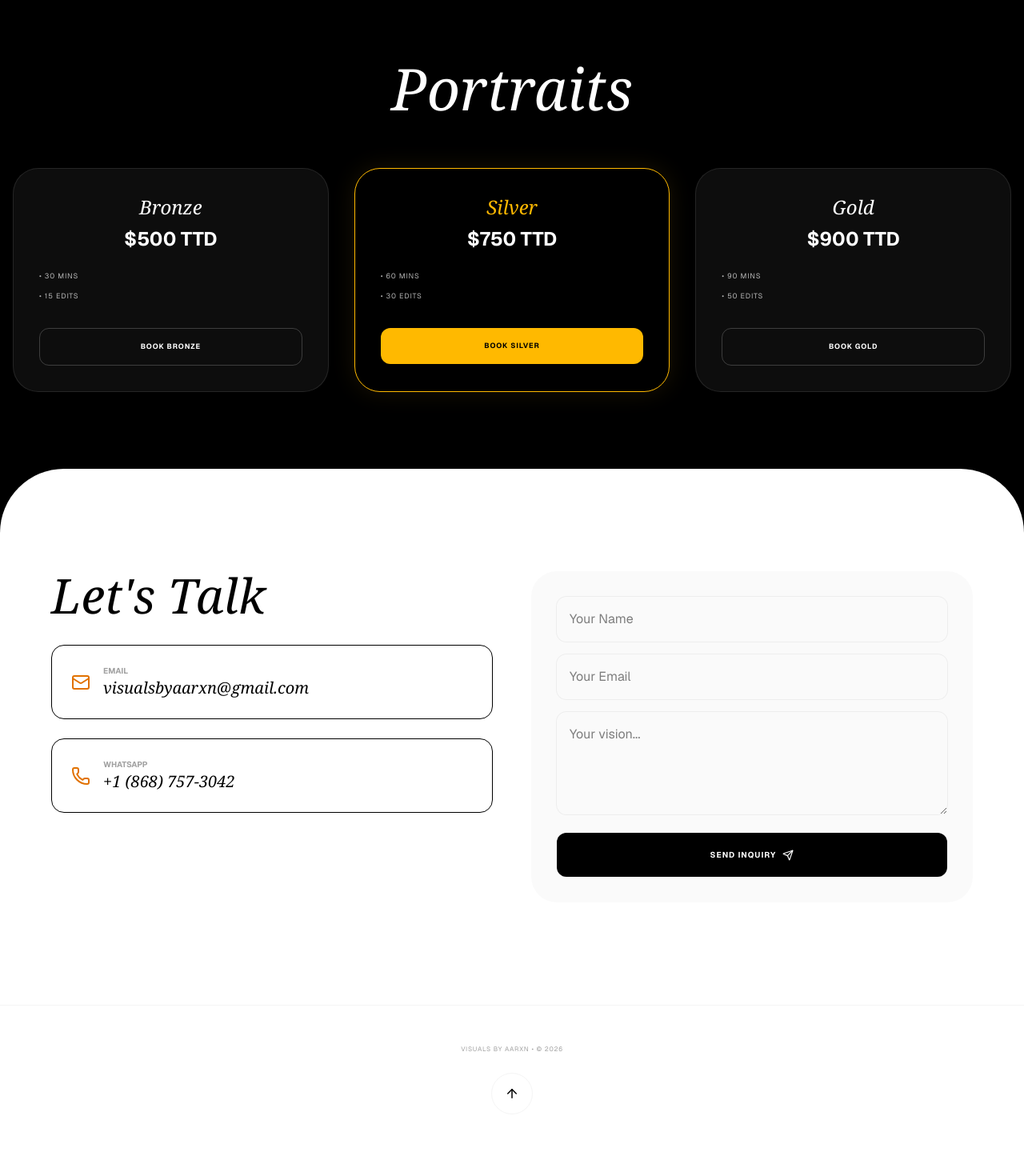
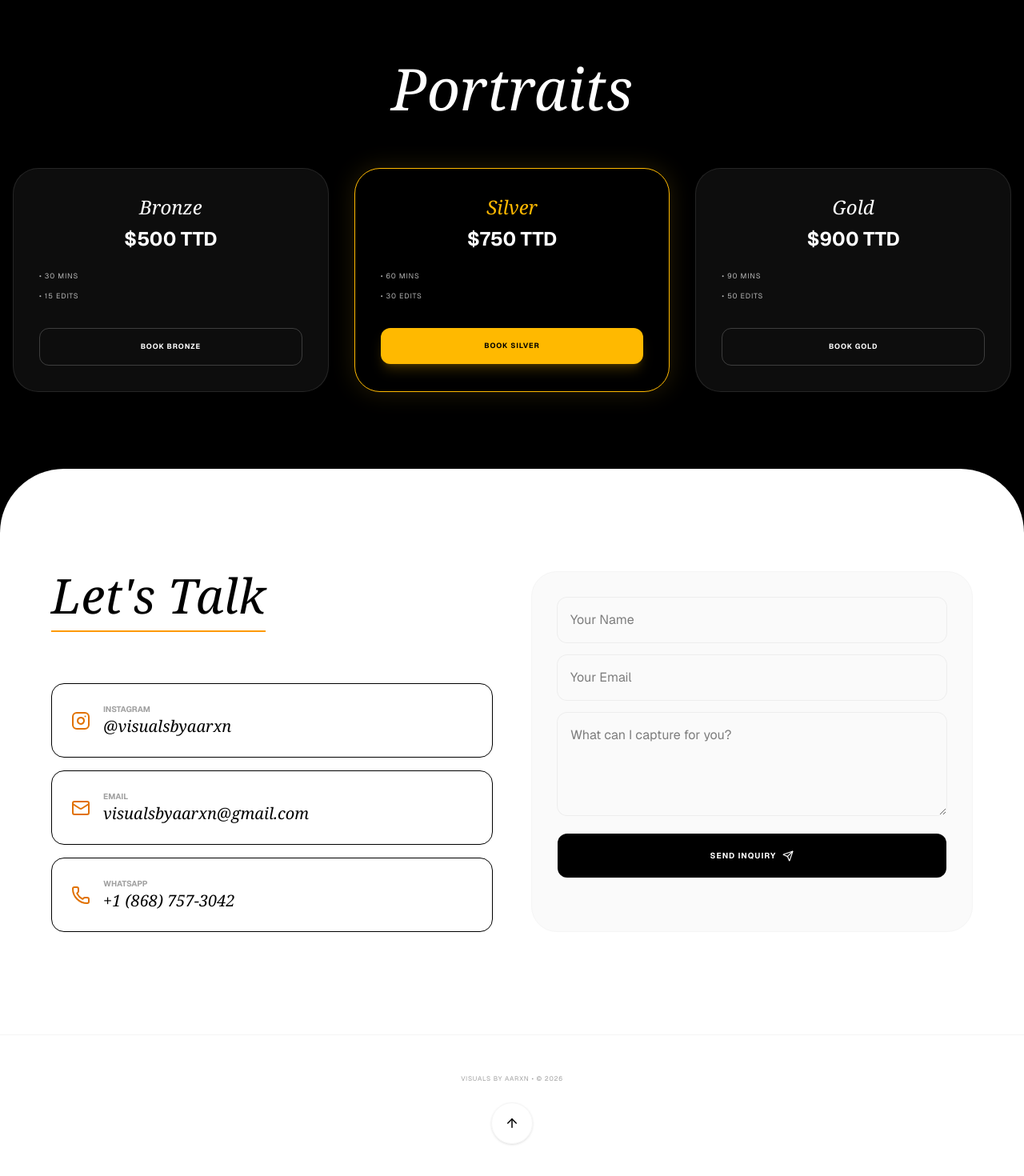
Before and after one commit to visualsbyaarxn-wq/visuals-by-aarxn, a Next.js app: page / in a window 1280 px wide. Shown: the part 3052-4522 px from the top of the page at 80% size. Before the commit the page ends 4493 px from the top, so only its background shows below. Built offline with nearby package versions, Linux system fonts and the light colour scheme.

Commit message:
Final Polish: Added Instagram, glowing book buttons, and contact animation

```diff
--- a/app/page.tsx
+++ b/app/page.tsx
@@ -1,7 +1,7 @@
 "use client";
 import React, { useState, useEffect } from "react";
 import { motion, AnimatePresence } from "framer-motion";
-import { Mail, Phone, Send, ArrowUp, X } from "lucide-react";
+import { Mail, Phone, Send, ArrowUp, X, Instagram } from "lucide-react";
 
 export default function VisualsByAarxn() {
   const [formData, setFormData] = useState({ name: "", email: "", package: "General Inquiry", message: "" });
@@ -95,10 +95,10 @@ export default function VisualsByAarxn() {
               {['portfolio', 'wedding', 'portrait', 'contact'].map((id) => (
                 <motion.button
                   key={id}
-                  whileHover={{ scale: 1.05, backgroundColor: "rgba(251,191,36,1)", color: "#000", boxShadow: "0 0 20px rgba(251,191,36,0.4)" }}
+                  whileHover={{ scale: 1.05, backgroundColor: "rgba(251,191,36,1)", color: "#000", boxShadow: "0 0 25px rgba(251,191,36,0.5)" }}
                   whileTap={{ scale: 0.95 }}
                   onClick={() => scrollTo(id)}
-                  className="px-6 py-4 bg-white/10 backdrop-blur-md text-white border border-white/20 rounded-full font-bold uppercase text-[9px] tracking-widest transition-colors duration-300"
+                  className="px-6 py-4 bg-white/10 backdrop-blur-md text-white border border-white/20 rounded-full font-bold uppercase text-[9px] tracking-widest transition-all duration-300"
                 >
                   {id}
                 </motion.button>
@@ -106,7 +106,7 @@ export default function VisualsByAarxn() {
             </div>
           </section>
 
-          {/* GALLERY SECTION */}
+          {/* GALLERY */}
           <section id="portfolio" className="px-4 py-20 max-w-7xl mx-auto bg-black/40 backdrop-blur-xl rounded-[2.5rem] my-10 border border-white/5">
             <div className="mb-12 inline-block relative px-2">
                <motion.h2 className="text-4xl md:text-7xl font-serif italic mb-1">Gallery</motion.h2>
@@ -116,11 +116,10 @@ export default function VisualsByAarxn() {
               {[1, 2, 3, 4, 5, 6, 7, 8, 9, 10, 11, 12].map((num) => (
                 <motion.div
                   key={num}
-                  whileHover={{ scale: 1.05, zIndex: 10, filter: "brightness(1.1)" }}
+                  whileHover={{ scale: 1.05, zIndex: 10 }}
                   initial={{ opacity: 0, y: 20 }}
                   whileInView={{ opacity: 1, y: 0 }}
                   viewport={{ once: true }}
-                  transition={{ duration: 0.5 }}
                   onClick={() => setSelectedImg(num)}
                   className="aspect-[3/4] rounded-2xl overflow-hidden border border-white/10 bg-neutral-900 shadow-2xl cursor-zoom-in transition-all duration-300"
                 >
@@ -130,7 +129,7 @@ export default function VisualsByAarxn() {
             </div>
           </section>
 
-          {/* PACKAGES SECTIONS (Weddings & Portraits) */}
+          {/* PACKAGES */}
           {[
             { id: "wedding", title: "Weddings", pkgs: [
               { name: "Simple", price: "1,500", items: ["4 Hours", "200+ Photos"] },
@@ -149,13 +148,20 @@ export default function VisualsByAarxn() {
                 {section.pkgs.map((pkg, i) => (
                   <motion.div
                     key={i}
-                    whileHover={{ y: -10, borderColor: "rgba(251,191,36,0.5)", transition: { duration: 0.3 } }}
-                    className={`p-8 rounded-[2rem] border transition-all duration-300 ${pkg.featured ? 'bg-black border-amber-400 shadow-[0_0_30px_rgba(251,191,36,0.1)]' : 'bg-white/5 border-white/10 backdrop-blur-md'}`}
+                    whileHover={{ y: -10, borderColor: "rgba(251,191,36,0.5)" }}
+                    className={`p-8 rounded-[2rem] border transition-all duration-300 ${pkg.featured ? 'bg-black border-amber-400 shadow-[0_0_30px_rgba(251,191,36,0.15)]' : 'bg-white/5 border-white/10 backdrop-blur-md'}`}
                   >
                     <h3 className={`text-2xl font-serif italic mb-2 ${pkg.featured ? 'text-amber-400' : ''}`}>{pkg.name}</h3>
                     <p className="text-2xl font-bold mb-6">${pkg.price} TTD</p>
                     <ul className="text-left space-y-3 uppercase text-[9px] tracking-widest opacity-70 mb-8">{pkg.items.map((item, idx) => <li key={idx}>• {item}</li>)}</ul>
-                    <motion.button whileHover={{ scale: 1.02 }} whileTap={{ scale: 0.98 }} onClick={() => scrollTo('contact')} className={`w-full py-4 rounded-xl text-[9px] font-bold uppercase tracking-widest ${pkg.featured ? 'bg-amber-400 text-black' : 'border border-white/20'}`}>Book {pkg.name}</motion.button>
+                    <motion.button
+                        whileHover={{ scale: 1.05, boxShadow: "0 0 25px rgba(251,191,36,0.7)", backgroundColor: "#fbbf24", color: "#000" }}
+                        whileTap={{ scale: 0.98 }}
+                        onClick={() => scrollTo('contact')}
+                        className={`w-full py-4 rounded-xl text-[9px] font-bold uppercase tracking-widest transition-all duration-300 ${pkg.featured ? 'bg-amber-400 text-black shadow-lg shadow-amber-400/20' : 'border border-white/20 text-white'}`}
+                    >
+                        Book {pkg.name}
+                    </motion.button>
                   </motion.div>
                 ))}
               </div>
@@ -166,21 +172,39 @@ export default function VisualsByAarxn() {
           <section id="contact" className="bg-white text-black px-4 py-32 rounded-t-[3rem] md:rounded-t-[5rem]">
             <div className="max-w-6xl mx-auto grid grid-cols-1 lg:grid-cols-2 gap-12">
                 <div className="space-y-6">
-                  <h2 className="text-6xl font-serif italic mb-8">Let's Talk</h2>
+                  <div className="inline-block relative">
+                    <h2 className="text-6xl font-serif italic mb-4">Let's Talk</h2>
+                    <motion.div initial={{ width: 0 }} whileInView={{ width: "100%" }} viewport={{ once: true }} transition={{ duration: 1.2, ease: "easeInOut" }} className="h-[2px] bg-amber-500 absolute bottom-0 left-0" />
+                  </div>
+
+                  <div className="mt-10 space-y-4">
+                    <motion.a whileHover={{ x: 10 }} href="https://instagram.com/visualsbyaarxn" target="_blank" className="flex items-center gap-4 p-6 border rounded-2xl hover:bg-neutral-50 transition-all">
+                        <Instagram size={24} className="text-amber-600" />
+                        <div><p className="text-[10px] uppercase font-bold text-neutral-400">Instagram</p><p className="text-xl font-serif italic">@visualsbyaarxn</p></div>
+                    </motion.a>
+
                     <motion.a whileHover={{ x: 10 }} href="mailto:visualsbyaarxn@gmail.com" className="flex items-center gap-4 p-6 border rounded-2xl hover:bg-neutral-50 transition-all">
                         <Mail size={24} className="text-amber-600" />
                         <div><p className="text-[10px] uppercase font-bold text-neutral-400">Email</p><p className="text-xl font-serif italic">visualsbyaarxn@gmail.com</p></div>
                     </motion.a>
+
                     <motion.a whileHover={{ x: 10 }} href="https://wa.me/18687573042" className="flex items-center gap-4 p-6 border rounded-2xl hover:bg-neutral-50 transition-all">
                         <Phone size={24} className="text-amber-600" />
                         <div><p className="text-[10px] uppercase font-bold text-neutral-400">WhatsApp</p><p className="text-xl font-serif italic">+1 (868) 757-3042</p></div>
                     </motion.a>
                   </div>
-                <form onSubmit={handleSubmit} className="space-y-4 bg-neutral-50 p-8 rounded-[2rem]">
+                </div>
+
+                <form onSubmit={handleSubmit} className="space-y-4 bg-neutral-50 p-8 rounded-[2rem] border border-neutral-100">
                   <input required type="text" placeholder="Your Name" className="w-full p-4 rounded-xl border-none outline-none ring-1 ring-black/5 focus:ring-amber-500 transition-all" />
                   <input required type="email" placeholder="Your Email" className="w-full p-4 rounded-xl border-none outline-none ring-1 ring-black/5 focus:ring-amber-500 transition-all" />
-                  <textarea required rows={4} placeholder="Your vision..." className="w-full p-4 rounded-xl border-none outline-none ring-1 ring-black/5 focus:ring-amber-500 transition-all" />
-                  <motion.button whileHover={{ scale: 1.02 }} whileTap={{ scale: 0.98 }} type="submit" className="w-full py-5 bg-black text-white rounded-xl font-bold uppercase tracking-widest text-[10px] flex items-center justify-center gap-2">
+                  <textarea required rows={4} placeholder="What can I capture for you?" className="w-full p-4 rounded-xl border-none outline-none ring-1 ring-black/5 focus:ring-amber-500 transition-all" />
+                  <motion.button
+                    whileHover={{ scale: 1.02, backgroundColor: "#000", color: "#fff", boxShadow: "0 10px 20px rgba(0,0,0,0.1)" }}
+                    whileTap={{ scale: 0.98 }}
+                    type="submit"
+                    className="w-full py-5 bg-black text-white rounded-xl font-bold uppercase tracking-widest text-[10px] flex items-center justify-center gap-2 transition-all"
+                  >
                     Send Inquiry <Send size={14} />
                   </motion.button>
                 </form>
@@ -189,7 +213,7 @@ export default function VisualsByAarxn() {
 
           <footer className="bg-white py-12 text-center text-neutral-400 text-[8px] tracking-widest uppercase border-t border-neutral-100">
             Visuals by Aarxn • © 2026
-            <motion.button whileHover={{ y: -5 }} onClick={() => window.scrollTo({top: 0, behavior: 'smooth'})} className="block mx-auto mt-6 p-4 rounded-full border border-neutral-100 text-black"><ArrowUp size={18} /></motion.button>
+            <motion.button whileHover={{ y: -5, scale: 1.1, backgroundColor: "#000", color: "#fff" }} onClick={() => window.scrollTo({top: 0, behavior: 'smooth'})} className="block mx-auto mt-6 p-4 rounded-full border border-neutral-100 text-black transition-all duration-300 shadow-sm"><ArrowUp size={18} /></motion.button>
           </footer>
         </div>
       </div>
```
Lines whose indentation alone changed are shown as unchanged.
